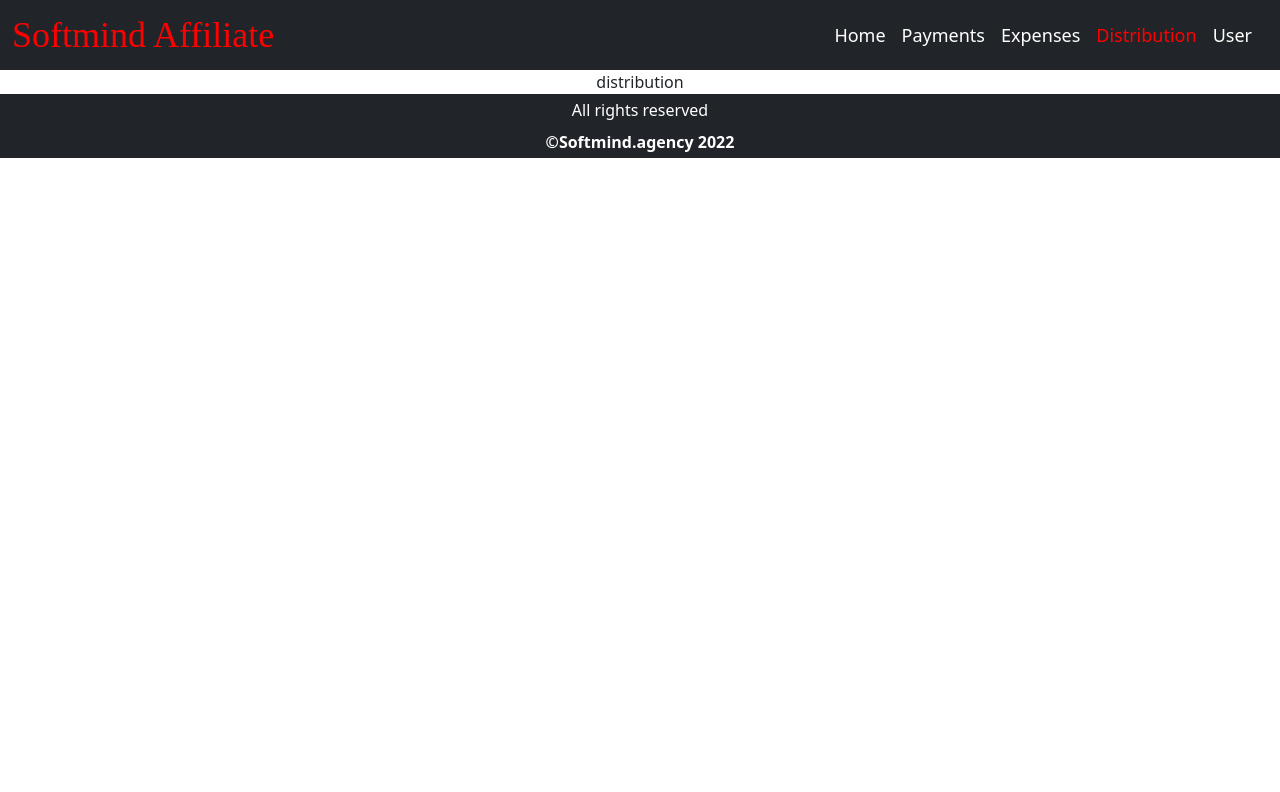
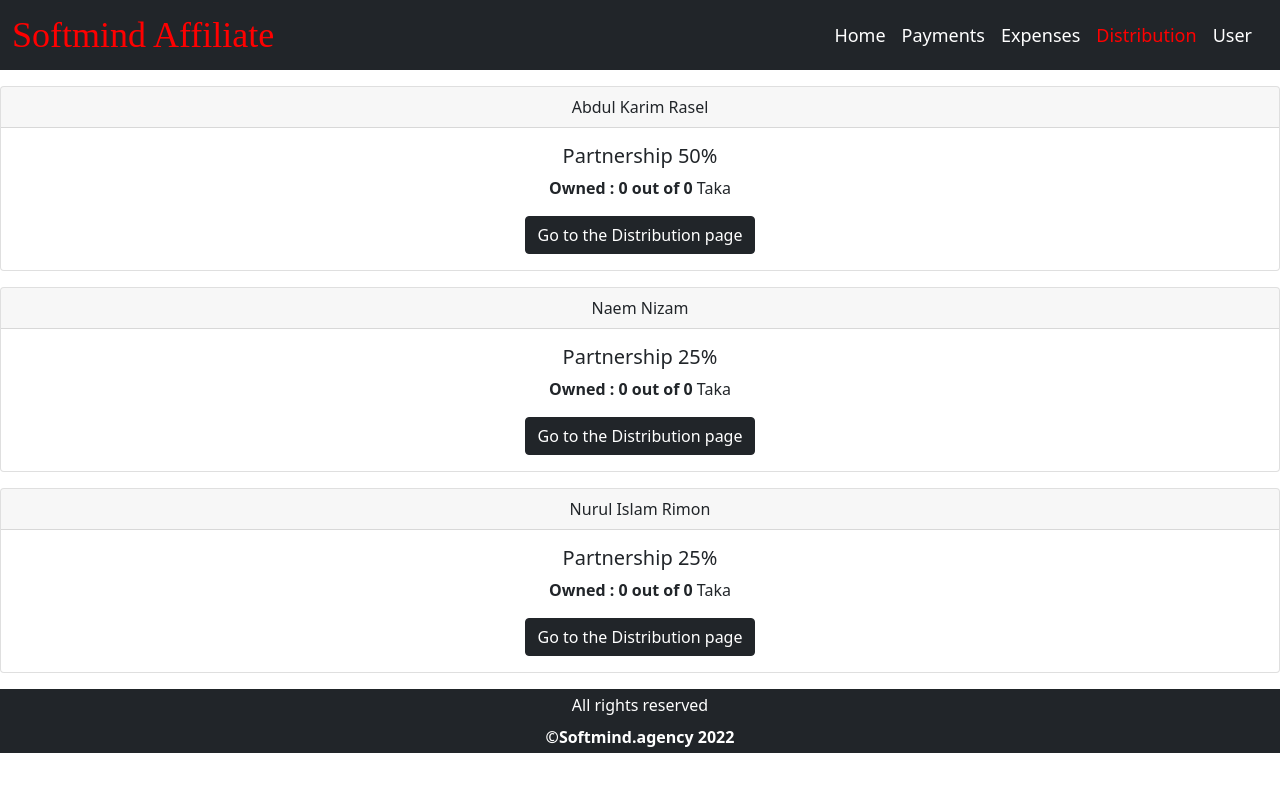
Before and after one commit to nurulislamrimon/softmind-affiliate, a React (Create React App) app: page /distribution in a window 1280 px wide. Shown: the top 792 px of the page. Built offline with nearby package versions, Linux system fonts and the light colour scheme; no server answers; a web font is replaced by a local one.

Commit message:
distribution processing

```diff
--- a/src/Pages/Distribution/Distribution.js
+++ b/src/Pages/Distribution/Distribution.js
@@ -1,11 +1,45 @@
 import React from 'react';
+import { Button, Card } from 'react-bootstrap';
+import { useNavigate } from 'react-router-dom';
+import useCollectExpenses from '../../CustomHooks/useCollectExpenses';
+import useCollectPayments from '../../CustomHooks/useCollectPayments';
 import SetTitle from '../../Utilities/SetTItle/SetTitle';
 
 const Distribution = () => {
+    const navigate = useNavigate();
+    const { payments, setPayments, totalBdt } = useCollectPayments();
+    const { expenses, setExpenses, totalExpenses } = useCollectExpenses();
     return (
         <div>
             <SetTitle title='Distribution'></SetTitle>
-            distribution
+
+            <Card className='my-3 text-center'>
+                <Card.Header>Abdul Karim Rasel</Card.Header>
+                <Card.Body>
+                    <Card.Title>Partnership 50%</Card.Title>
+                    <Card.Text> <b>Owned : {(totalBdt - totalExpenses) / 100 * 50} out of {totalBdt - totalExpenses}</b> Taka
+                    </Card.Text>
+                    <Button onClick={() => navigate('/distribution')} variant="dark">Go to the Distribution page</Button>
+                </Card.Body>
+            </Card>
+            <Card className='my-3 text-center'>
+                <Card.Header>Naem Nizam</Card.Header>
+                <Card.Body>
+                    <Card.Title>Partnership 25%</Card.Title>
+                    <Card.Text> <b>Owned : {(totalBdt - totalExpenses) / 100 * 25} out of {totalBdt - totalExpenses}</b> Taka
+                    </Card.Text>
+                    <Button onClick={() => navigate('/distribution')} variant="dark">Go to the Distribution page</Button>
+                </Card.Body>
+            </Card>
+            <Card className='my-3 text-center'>
+                <Card.Header>Nurul Islam Rimon</Card.Header>
+                <Card.Body>
+                    <Card.Title>Partnership 25%</Card.Title>
+                    <Card.Text> <b>Owned : {(totalBdt - totalExpenses) / 100 * 25} out of {totalBdt - totalExpenses}</b> Taka
+                    </Card.Text>
+                    <Button onClick={() => navigate('/distribution')} variant="dark">Go to the Distribution page</Button>
+                </Card.Body>
+            </Card>
         </div>
     );
 };
```
